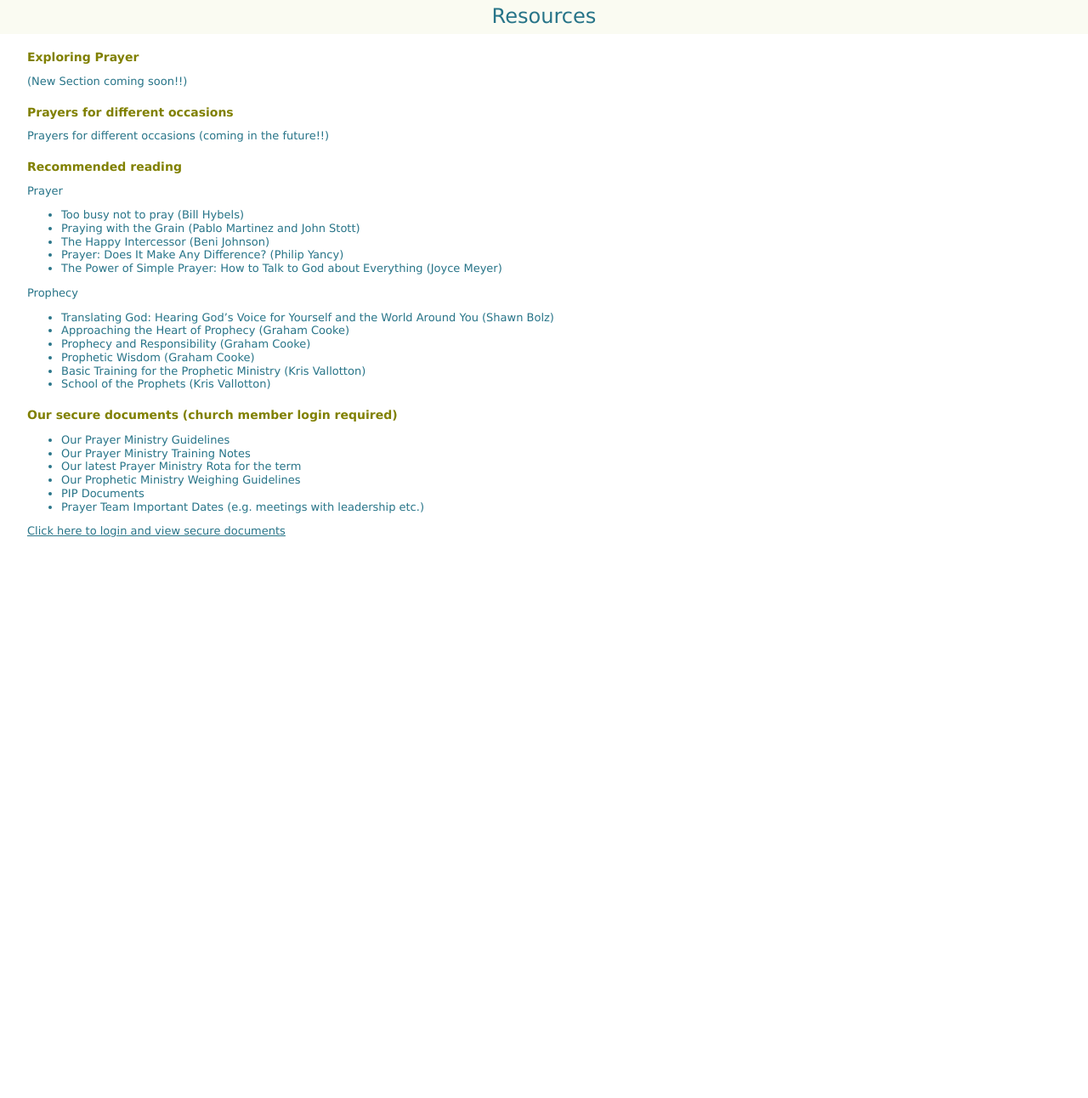
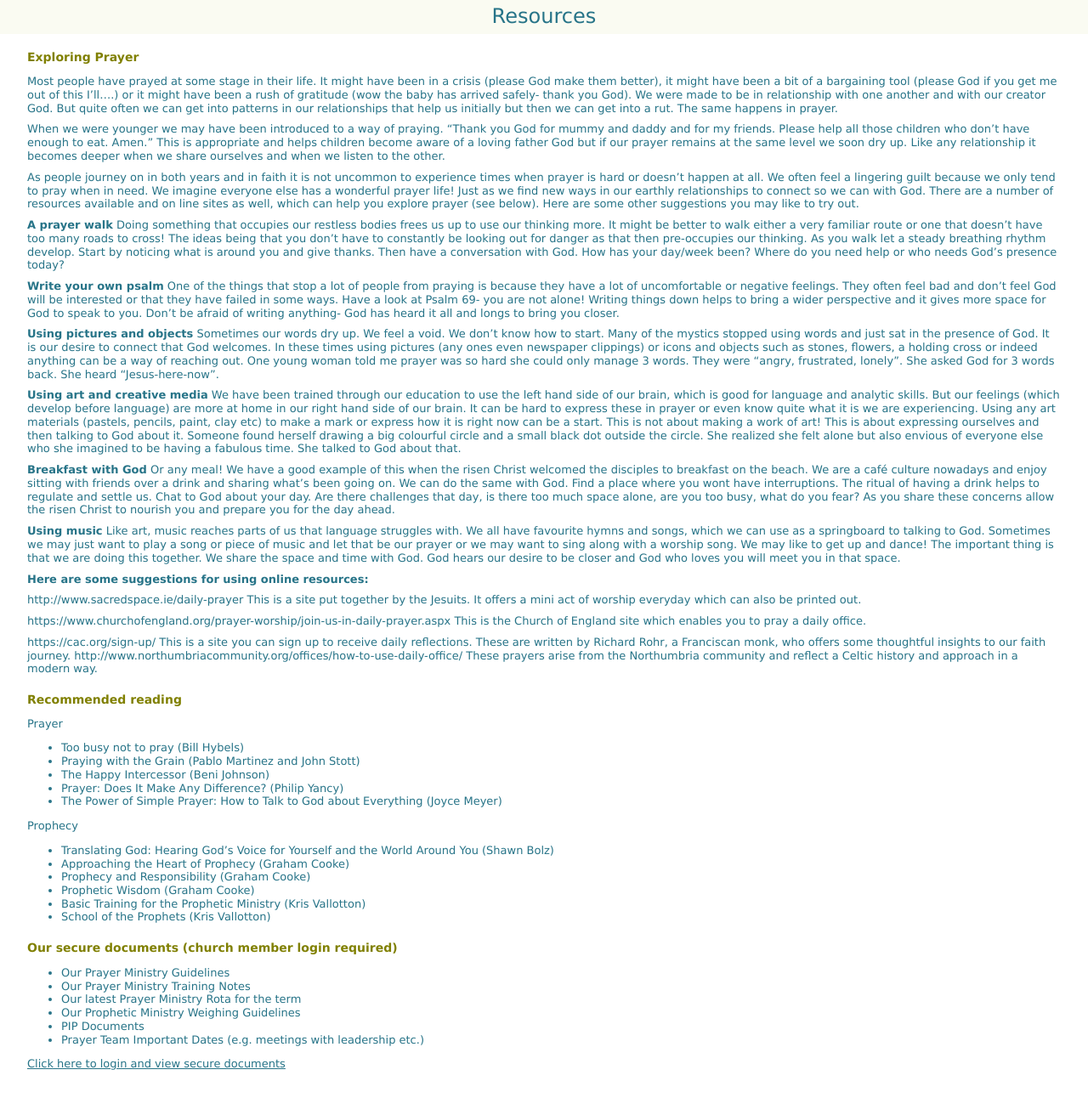
Before and after one commit to griffpatch/CPCYorkPP, a Jekyll site: the page built from pages/resources.md, in a window 1280 px wide. Shown: the whole page at 85% size. Built offline with Jekyll 4.4.1, drawn with Linux system fonts in a browser that asks for light colours; before the commit the page ends 900 px from its top, so only the background shows below that.

Commit message:
Update resources.md

```diff
--- a/pages/resources.md
+++ b/pages/resources.md
@@ -9,12 +9,39 @@ Resources
 
 Exploring Prayer
 ----------------
-(New Section coming soon!!)
+Most people have prayed at some stage in their life.  It might have been in a crisis (please God make them better), it might have been a bit of a bargaining tool (please God if you get me out of this I’ll….) or it might have been a rush of gratitude (wow the baby has arrived safely- thank you God).  We were made to be in relationship with one another and with our creator God.  But quite often we can get into patterns in our relationships that help us initially but then we can get into a rut.  The same happens in prayer.
 
+When we were younger we may have been introduced to a way of praying.  “Thank you God for mummy and daddy and for my friends.  Please help all those children who don’t have enough to eat. Amen.”  This is appropriate and helps children become aware of a loving father God but if our prayer remains at the same level we soon dry up.  Like any relationship it becomes deeper when we share ourselves and when we listen to the other.
 
-Prayers for different occasions
--------------------------------
-Prayers for different occasions (coming in the future!!)
+As people journey on in both years and in faith it is not uncommon to experience times when prayer is hard or doesn’t happen at all.  We often feel a lingering guilt because we only tend to pray when in need.  We imagine everyone else has a wonderful prayer life!  Just as we find new ways in our earthly relationships to connect so we can with God.  There are a number of resources available and on line sites as well, which can help you explore prayer (see below). Here are some other suggestions you may like to try out.
+
+**A prayer walk**
+Doing something that occupies our restless bodies frees us up to use our thinking more.  It might be better to walk either a very familiar route or one that doesn’t have too many roads to cross!  The ideas being that you don’t have to constantly be looking out for danger as that then pre-occupies our thinking. As you walk let a steady breathing rhythm develop.  Start by noticing what is around you and give thanks. Then have a conversation with God.  How has your day/week been? Where do you need help or who needs God’s presence today?
+
+**Write your own psalm**
+One of the things that stop a lot of people from praying is because they have a lot of uncomfortable or negative feelings.  They often feel bad and don’t feel God will be interested or that they have failed in some ways. Have a look at Psalm 69- you are not alone! Writing things down helps to bring a wider perspective and it gives more space for God to speak to you. Don’t be afraid of writing anything- God has heard it all and longs to bring you closer.
+
+**Using pictures and objects**
+Sometimes our words dry up.  We feel a void.  We don’t know how to start.  Many of the mystics stopped using words and just sat in the presence of God.  It is our desire to connect that God welcomes.  In these times using pictures (any ones even newspaper clippings) or icons and objects such as stones, flowers, a holding cross or indeed anything can be a way of reaching out. One young woman told me prayer was so hard she could only manage 3 words.  They were “angry, frustrated, lonely”.  She asked God for 3 words back.  She heard “Jesus-here-now”.
+
+**Using art and creative media**
+We have been trained through our education to use the left hand side of our brain, which is good for language and analytic skills.  But our feelings (which develop before language) are more at home in our right hand side of our brain.  It can be hard to express these in prayer or even know quite what it is we are experiencing.  Using any art materials (pastels, pencils, paint, clay etc) to make a mark or express how it is right now can be a start.  This is not about making a work of art! This is about expressing ourselves and then talking to God about it.  Someone found herself drawing a big colourful circle and a small black dot outside the circle.  She realized she felt alone but also envious of everyone else who she imagined to be having a fabulous time. She talked to God about that.
+
+**Breakfast with God**
+Or any meal! We have a good example of this when the risen Christ welcomed the disciples to breakfast on the beach.  We are a café culture nowadays and enjoy sitting with friends over a drink and sharing what’s been going on.  We can do the same with God.  Find a place where you wont have interruptions. The ritual of having a drink helps to regulate and settle us.  Chat to God about your day.  Are there challenges that day, is there too much space alone, are you too busy, what do you fear?  As you share these concerns allow the risen Christ to nourish you and prepare you for the day ahead.
+
+**Using music**
+Like art, music reaches parts of us that language struggles with. We all have favourite hymns and songs, which we can use as a springboard to talking to God. Sometimes we may just want to play a song or piece of music and let that be our prayer or we may want to sing along with a worship song. We may like to get up and dance!  The important thing is that we are doing this together.  We share the space and time with God.  God hears our desire to be closer and God who loves you will meet you in that space.
+
+**Here are some suggestions for using online resources:**
+
+http://www.sacredspace.ie/daily-prayer  This is a site put together by the Jesuits.  It offers a mini act of worship everyday which can also be printed out.
+
+https://www.churchofengland.org/prayer-worship/join-us-in-daily-prayer.aspx  This is the Church of England site which enables you to pray a daily office.
+
+https://cac.org/sign-up/ This is a site you can sign up to receive daily reflections.  These are written by Richard Rohr, a Franciscan monk, who offers some thoughtful insights to our faith journey.
+http://www.northumbriacommunity.org/offices/how-to-use-daily-office/  These prayers arise from the Northumbria community and reflect a Celtic history and approach in a modern way.
+
 
 
 
```
